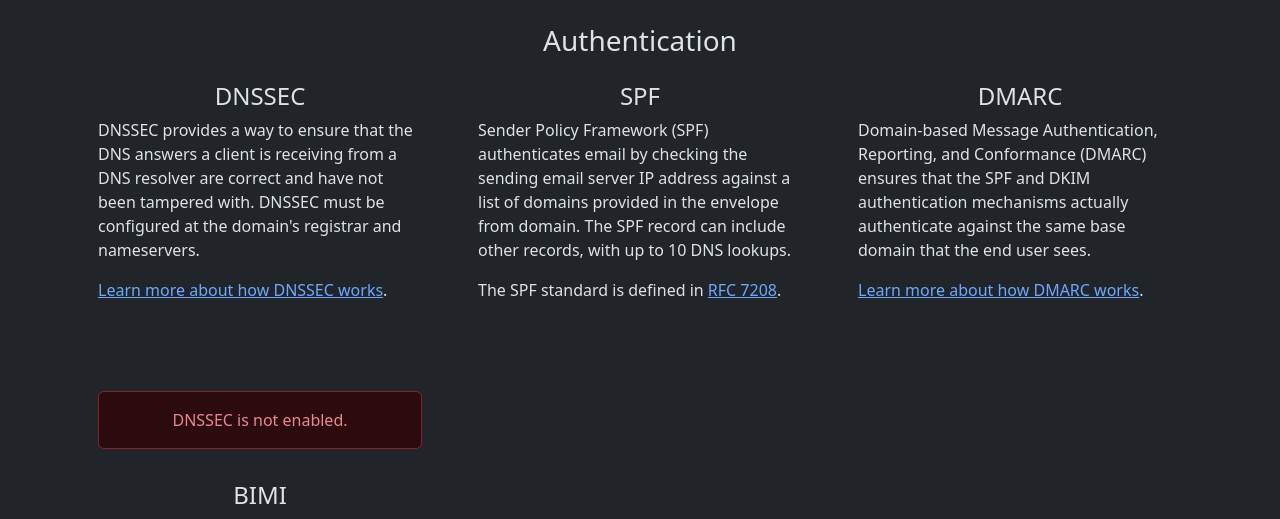
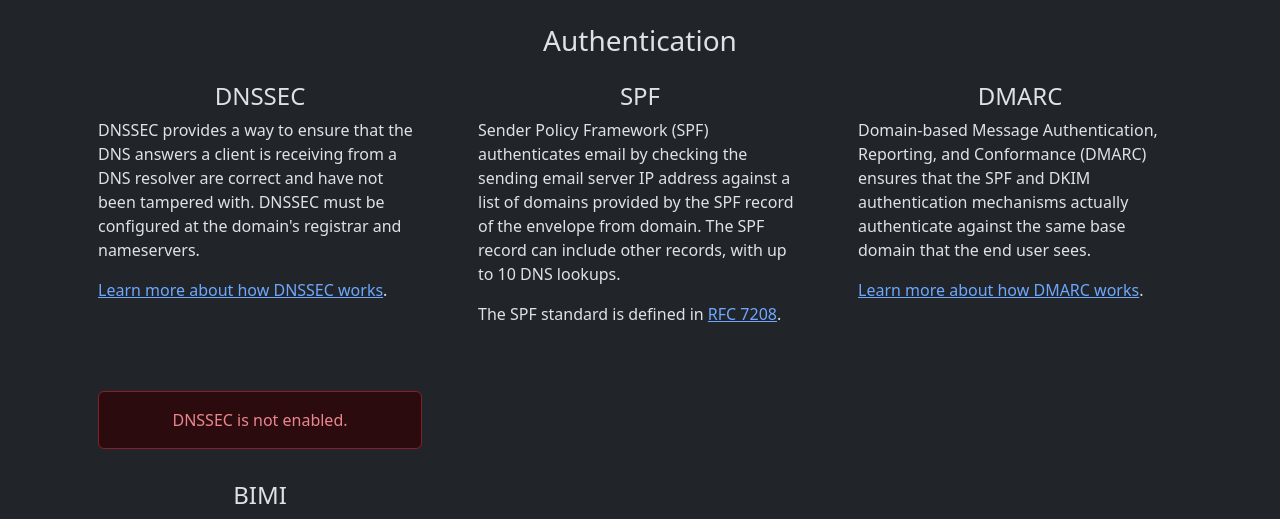
Before and after one commit to domainaware/checkdmarc-web-frontend, a Flask app: template templates/domain.html.jinja in a window 1280 px wide. Shown: the top 519 px of the page. Run offline with Flask 3, Linux system fonts and the light colour scheme; the template is opened without the code that fills it, so the values that code supplies are empty; parts of the project's set-up code (start-up, migrations or seed data) failed here and were passed over.

Commit message:
Fix SPF description

```diff
--- a/templates/domain.html.jinja
+++ b/templates/domain.html.jinja
@@ -63,9 +63,7 @@
         <div class="p-3 pt-0">
           <div class="intro mb-3">
             <h4 class="text-center">SPF</h4>
-            <p>Sender Policy Framework (SPF) authenticates email by checking the sending email server IP address against a
-              list of domains provided in the envelope from domain. The SPF record can include other records, with up to 10
-              DNS lookups.</p>
+            <p>Sender Policy Framework (SPF) authenticates email by checking the sending email server IP address against a list of domains provided by the SPF record of the envelope from domain. The SPF record can include other records, with up to 10 DNS lookups.</p>
             <p>The SPF standard is defined in <a href="https://www.rfc-editor.org/rfc/rfc7208.html">RFC 7208</a>.</p>
           </div>
 
```
